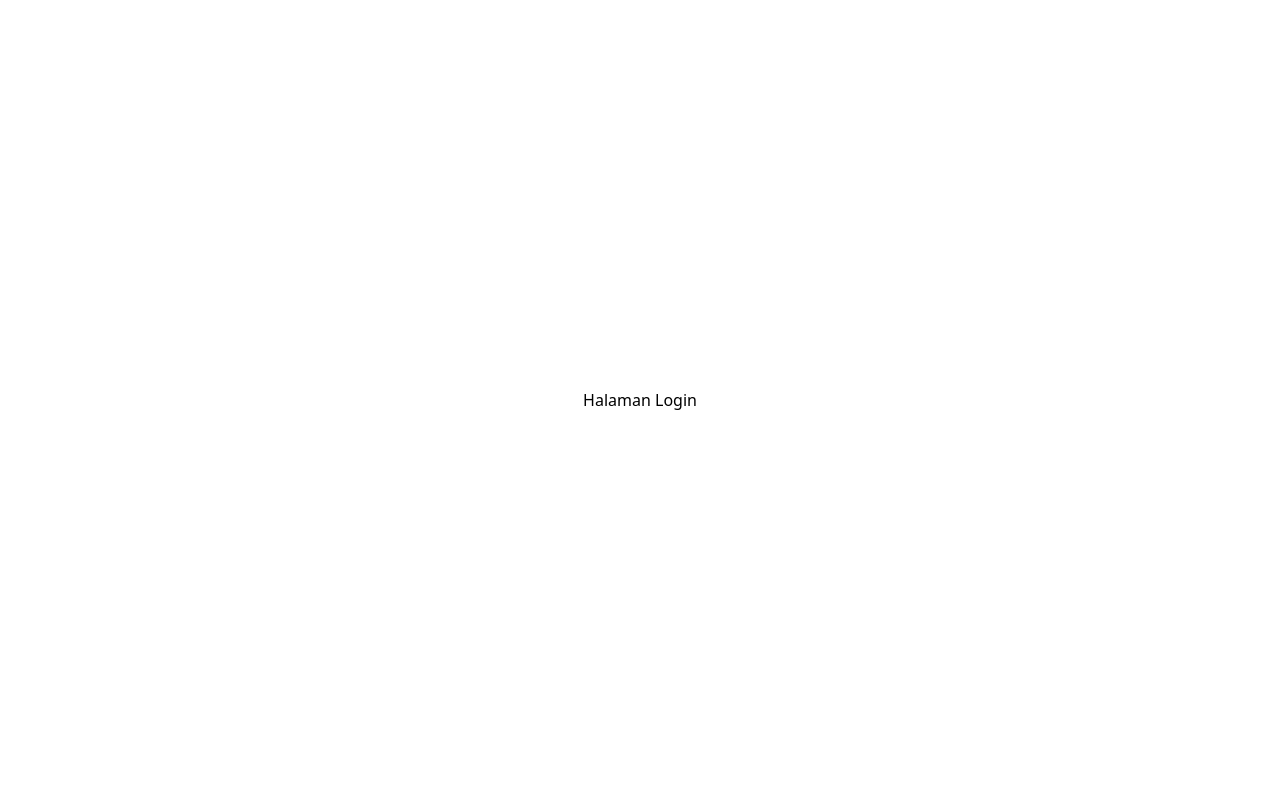
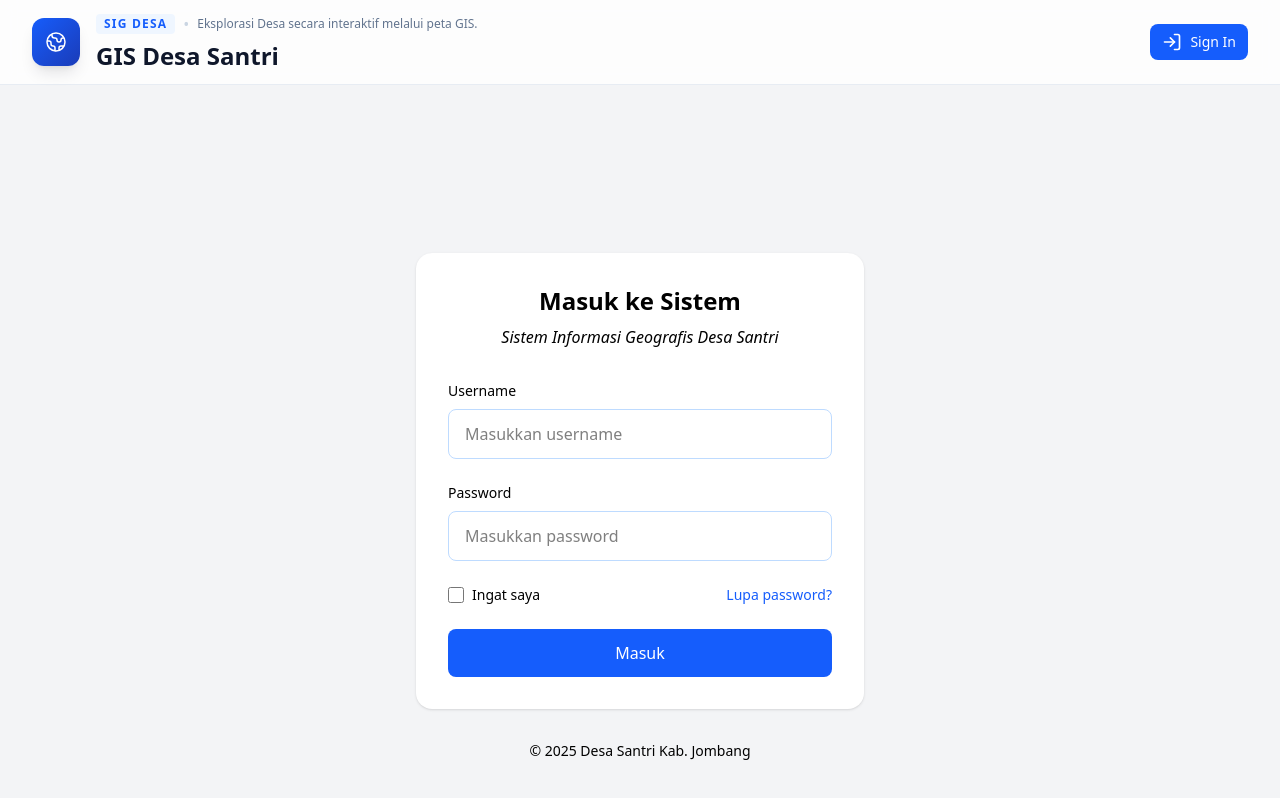
Before and after one commit to armandwipangestu/gis-ui, a React (Vite) app: page /login in a window 1280 px wide. Shown: the top 798 px of the page. Built offline with nearby package versions, Linux system fonts and the light colour scheme; no server answers.

Commit message:
feat(authentication): add login process

```diff
--- a/src/layouts/AppLayout.tsx
+++ b/src/layouts/AppLayout.tsx
@@ -1,16 +1,16 @@
 import Header from "../components/App/Header";
 
-interface AppLayoutProps {
-    childern: React.ReactNode;
-}
+type AppLayoutProps = {
+    children: React.ReactNode;
+};
 
-const AppLayout: React.FC<AppLayoutProps> = ({ childern }) => {
+const AppLayout: React.FC<AppLayoutProps> = ({ children }) => {
     return (
         <>
             <div className="min-h-screen bg-gray-100">
                 <Header />
                 {/* Content at flow normal. Not absolute */}
-                <main className="min-h-[calc(100vh-72px)]">{childern}</main>
+                <main className="min-h-[calc(100vh-72px)]">{children}</main>
             </div>
         </>
     );
--- a/src/stores/auth.ts
+++ b/src/stores/auth.ts
@@ -2,7 +2,7 @@ import { create } from "zustand";
 
 import Api from "../services/api";
 
-import type { AuthState, Permissions } from "../types/auth";
+import type { AuthState, LoginResponse, Permissions } from "../types/auth";
 
 import Cookies from "js-cookie";
 
@@ -18,7 +18,10 @@ export const useAuthStore = create<AuthState>((set) => ({
     // Function for login
     login: async (credentials) => {
         // Fetch data from API
-        const response = await Api.post("/api/login", credentials);
+        const response = await Api.post<LoginResponse>(
+            "/api/login",
+            credentials
+        );
         const { data } = response.data;
 
         // Assign data to user, token, and permisions
@@ -33,7 +36,7 @@ export const useAuthStore = create<AuthState>((set) => ({
 
         // assign data to token and permissions
         const token: string = data.token;
-        const permissions: Permissions = data.permisions || {};
+        const permissions: Permissions = data.permissions || {};
 
         // Set state
         set({ user, token, permissions });
--- a/src/types/auth.ts
+++ b/src/types/auth.ts
@@ -21,3 +21,19 @@ export interface AuthState {
     // Function to delete state authentication (clear `user.token` and `permissions`)
     logout: () => void;
 }
+
+// --- Interface LoginResponse
+export interface LoginResponse {
+    success: boolean;
+    message: string;
+    data: {
+        id: number;
+        name: string;
+        username: string;
+        email: string;
+        created_at: string;
+        updated_at: string;
+        permissions: Record<string, boolean>;
+        token: string;
+    };
+}
--- a/src/views/auth/login.tsx
+++ b/src/views/auth/login.tsx
@@ -1,12 +1,190 @@
-import type { FC } from "react";
+import { type FC, useState } from "react";
+
+import { useNavigate } from "react-router";
+
+import { useAuthStore } from "../../stores/auth";
+
+import AppLayout from "../../layouts/AppLayout";
+
+interface ValidationErrors {
+    [key: string]: string;
+}
 
 const Login: FC = () => {
+    // Set title page
+    document.title = "Login - GIS Desa Santri";
+
+    // Initialize navigate
+    const navigate = useNavigate();
+
+    // State for form login
+    const [username, setUsername] = useState<string>("");
+    const [password, setPassword] = useState<string>("");
+    const [isLoading, setIsLoading] = useState<boolean>(false);
+    const [errors, setErrors] = useState<ValidationErrors>({});
+
+    // Get function login from useAuthStore
+    const { login } = useAuthStore();
+
+    // Function handleSubmit
+    const handleSubmit = async (e: React.FormEvent) => {
+        e.preventDefault();
+
+        // Set loading true
+        setIsLoading(true);
+
+        // Call function login from useAuthStore
+        await login({ username, password })
+            .then(() => {
+                // Set loading false
+                setIsLoading(false);
+
+                // Redirect to dashboard
+                navigate("/admin/dashboard", { replace: true });
+            })
+            .catch((error) => {
+                // Set error from response to state errors
+                setErrors(
+                    error.response?.data?.errors || { Error: "Login failed" }
+                );
+
+                // Set loading false
+                setIsLoading(false);
+            });
+    };
+
     return (
-        <div className="flex h-screen">
-            <div className="m-auto">
-                <h3>Halaman Login</h3>
+        <AppLayout>
+            {/* Main Content */}
+            <div className="relative container mx-auto px-4 py-12 mt-30">
+                <div className="max-w-md mx-auto">
+                    {/* Login Card */}
+                    <div className="bg-white rounded-2xl shadow-sm p-8">
+                        <div className="text-center mb-8">
+                            <h2 className="text-2xl font-bold mb-2">
+                                Masuk ke Sistem
+                            </h2>
+                            <p className="italic">
+                                Sistem Informasi Geografis Desa Santri
+                            </p>
+                        </div>
+
+                        <form onSubmit={handleSubmit} className="space-y-6">
+                            {/* Username Field */}
+                            <div>
+                                <label
+                                    htmlFor="username"
+                                    className="block text-sm font-medium mb-2"
+                                >
+                                    Username
+                                </label>
+                                <input
+                                    type="text"
+                                    id="username"
+                                    value={username}
+                                    onChange={(e) =>
+                                        setUsername(e.target.value)
+                                    }
+                                    className={`w-full px-4 py-3 border rounded-lg focus:outline-none focus:ring-2 focus:ring-blue-500 focus:border-blue-500 transition-colors
+                                        ${
+                                            errors.Username
+                                                ? "border-red-500 focus:ring-red-200"
+                                                : "border-blue-200"
+                                        }`}
+                                    placeholder="Masukkan username"
+                                />
+                                {errors.Username && (
+                                    <p className="mt-2 text-sm text-red-600">
+                                        {errors.Username}
+                                    </p>
+                                )}
+                            </div>
+
+                            {/* Password Field */}
+                            <div>
+                                <label
+                                    htmlFor="password"
+                                    className="block text-sm font-medium mb-2"
+                                >
+                                    Password
+                                </label>
+                                <input
+                                    type="password"
+                                    id="password"
+                                    value={password}
+                                    onChange={(e) =>
+                                        setPassword(e.target.value)
+                                    }
+                                    className={`w-full px-4 py-3 border rounded-lg focus:outline-none focus:ring-2 focus:ring-blue-500 focus:border-blue-500 transition-colors
+                                        ${
+                                            errors.Password
+                                                ? "border-red-500 focus:ring-red-200"
+                                                : "border-blue-200"
+                                        }`}
+                                    placeholder="Masukkan password"
+                                />
+                                {errors.Password && (
+                                    <p className="mt-2 text-sm text-red-600">
+                                        {errors.Password}
+                                    </p>
+                                )}
+                            </div>
+
+                            {/* Error Message */}
+                            {errors.Error && (
+                                <div className="bg-red-50 border border-red-200 rounded-lg p-4">
+                                    <p className="text-red-700 text-sm">
+                                        Username atau password salah
+                                    </p>
+                                </div>
+                            )}
+
+                            {/* Remember Me & Forgot Password */}
+                            <div className="flex items-center justify-between">
+                                <label className="flex items-center space-x-2">
+                                    <input
+                                        type="checkbox"
+                                        className="w-4 h-4 border-blue-300 rounded focus:ring-emerald-500"
+                                    />
+                                    <span className="text-sm">Ingat saya</span>
+                                </label>
+
+                                <a
+                                    href="#"
+                                    className="text-sm text-blue-600 hover:text-blue-700"
+                                >
+                                    Lupa password?
+                                </a>
+                            </div>
+
+                            {/* Submit Button */}
+                            <button
+                                type="submit"
+                                disabled={isLoading}
+                                className="w-full bg-blue-600 hover:bg-blue-700 text-white font-medium py-3 px-4 rounded-lg transition-colors duration-200 disabled:opacity-50 disabled:cursor-not-allowed flex items-center justify-center space-x-2"
+                            >
+                                {isLoading ? (
+                                    <>
+                                        <div className="w-5 h-5 border-2 border-white border-t-transparent rounded-full animate-spin"></div>
+                                        <span>Memproses...</span>
+                                    </>
+                                ) : (
+                                    <span>Masuk</span>
+                                )}
+                            </button>
+                        </form>
+                    </div>
+
+                    {/* Footer */}
+                    <div className="text-center mt-8">
+                        <p className="text-sm">
+                            © {new Date().getFullYear()} Desa Santri Kab.
+                            Jombang
+                        </p>
+                    </div>
+                </div>
             </div>
-        </div>
+        </AppLayout>
     );
 };
 
```
